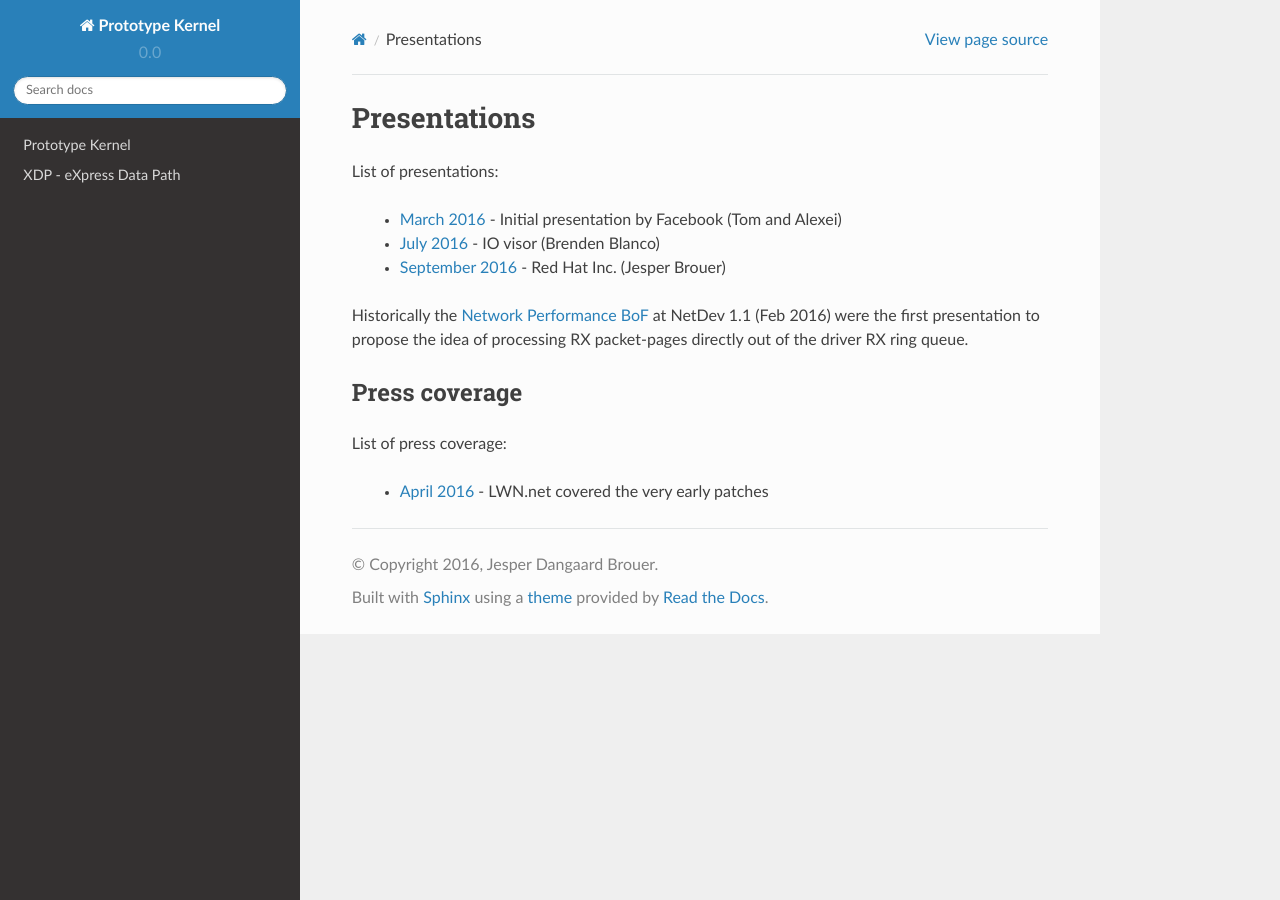
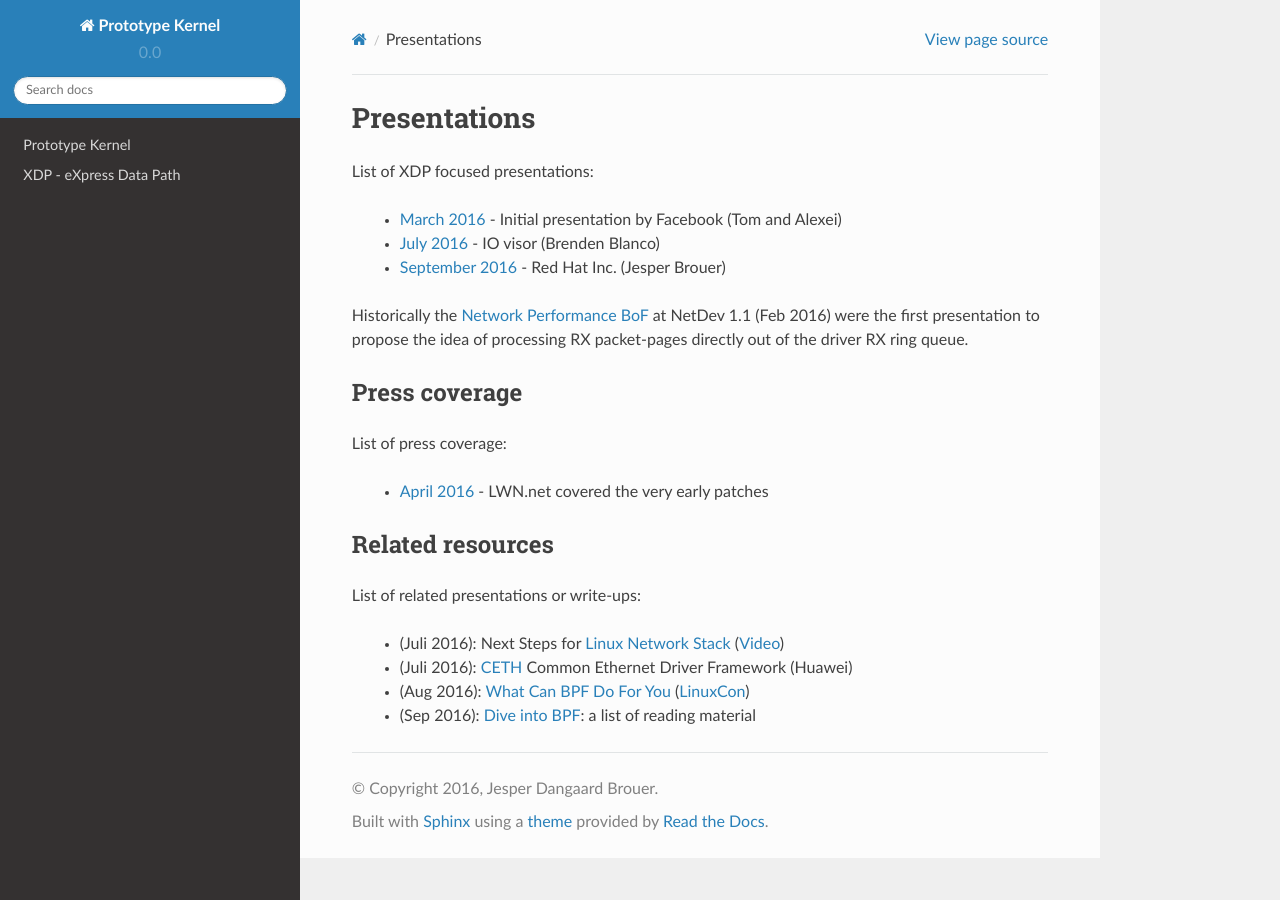
Before and after one commit to netoptimizer/prototype-kernel, a Sphinx documentation site: the page built from kernel/Documentation/networking/XDP/presentations.rst, in a window 1280 px wide. Built offline with Sphinx 7.4.7 and the Read the Docs theme 2.0.0, drawn with Linux system fonts in a browser that asks for light colours.

Commit message:
docs: XDP related resources links added to presentations
Signed-off-by: Jesper Dangaard Brouer <brouer@redhat.com>

```diff
--- a/kernel/Documentation/networking/XDP/presentations.rst
+++ b/kernel/Documentation/networking/XDP/presentations.rst
@@ -1,7 +1,7 @@
 Presentations
 =============
 
-List of presentations:
+List of XDP focused presentations:
 
  * `March 2016`_     - Initial presentation by Facebook (Tom and Alexei)
  * `July 2016`_      - IO visor (Brenden Blanco)
@@ -23,6 +23,7 @@ packet-pages directly out of the driver RX ring queue.
 .. _September 2016:
    http://people.netfilter.org/hawk/presentations/xdp2016/xdp_intro_and_use_cases_sep2016.pdf
 
+
 Press coverage
 --------------
 
@@ -31,3 +32,31 @@ List of press coverage:
  * `April 2016`_ - LWN.net covered the very early patches
 
 .. _`April 2016`: http://lwn.net/Articles/682538/
+
+
+Related resources
+-----------------
+
+List of related presentations or write-ups:
+
+ * (Juli 2016): Next Steps for `Linux Network Stack`_ (Video_)
+ * (Juli 2016): CETH_ Common Ethernet Driver Framework (Huawei)
+ * (Aug 2016): `What Can BPF Do For You`_ (LinuxCon_)
+ * (Sep 2016): `Dive into BPF`_: a list of reading material
+
+
+.. _Linux Network Stack:
+    http://people.netfilter.org/hawk/presentations/theCamp2016/theCamp2016_next_steps_for_linux.pdf
+
+.. _Video: http://video.thecamp.dk/jesper-brauer-100gbit-challenge/
+
+.. _CETH:
+   http://www.slideshare.net/IOVisor/ceth-for-xdp-linux-meetup-santa-clara-july-2016
+
+.. _What Can BPF Do For You:
+   http://schd.ws/hosted_files/lcccna2016/ec/iovisor-lc-bof-2016.pdf
+
+.. _LinuxCon: http://sched.co/86Av
+
+.. _Dive into BPF:
+   https://qmonnet.github.io/whirl-offload/2016/09/01/dive-into-bpf/
```
